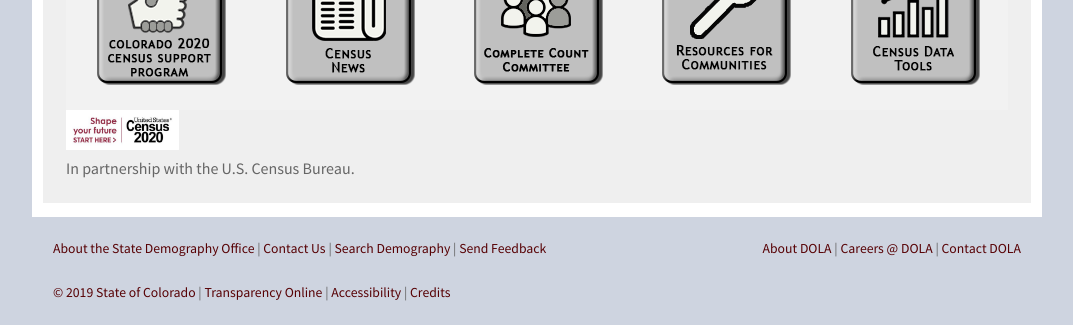
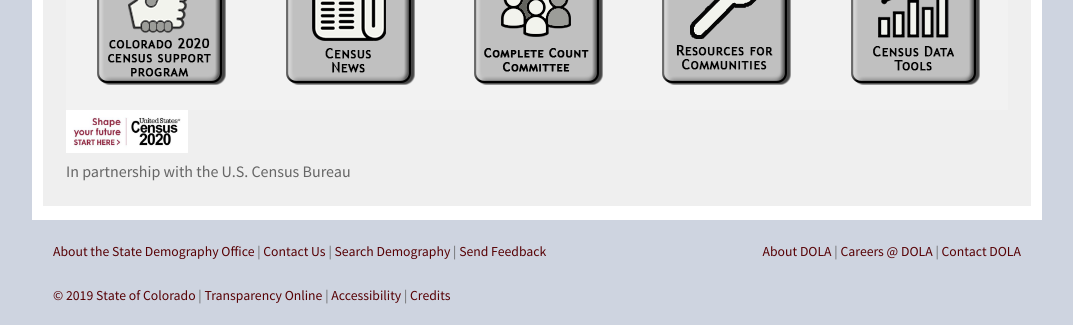
Before and after one commit to TBleess/Website_New, a Jekyll site: the page built from pages/5_CensusACS/census_2020_main.html, in a window 1280 px wide. Shown: the part 1452-1777 px from the top of the page, without its empty margins (103-1176 px from the left). Built offline with Jekyll 4.4.1, drawn with Linux system fonts in a browser that asks for light colours.

Commit message:
Update census_2020_main.html

```diff
--- a/pages/5_CensusACS/census_2020_main.html
+++ b/pages/5_CensusACS/census_2020_main.html
@@ -281,9 +281,9 @@
 </div>
 <div>
 <a href="https://www.2020census.gov/en" target="_blank">
-<img src="/images/CB_Logo.png" alt="Access the 2020 Census Home Page" width="12%" height="12%"></img>
+<img src="/images/CB_Logo.png" alt="Access the 2020 Census Home Page" width="13%" height="13%"></img>
 </a>
-<br>In partnership with the U.S. Census Bureau.<br>
+<br>In partnership with the U.S. Census Bureau<br>
 </div>
 </body>
 </html>
```
